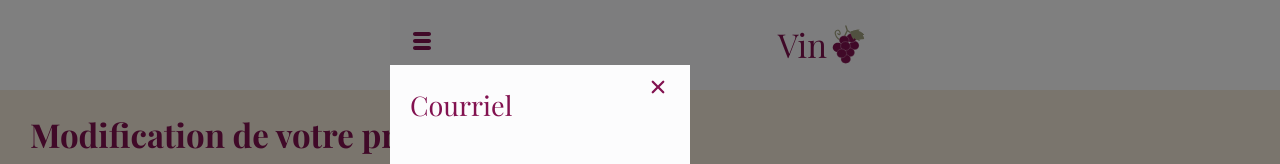
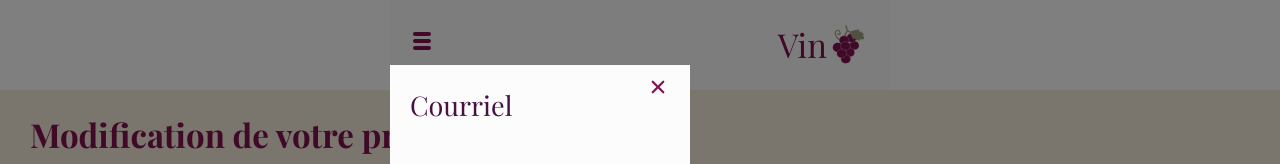
Before and after one commit to cambreau/Vino, a React (Vite) app in the folder frontend/: page /modifier-utilisateur/1 in a window 1280 px wide. Both pictures are taken after a click on the button "Ouvrir le menu". Shown: the top 164 px of the page. Built offline with nearby package versions, Linux system fonts and the light colour scheme; no server answers; a web font is replaced by a local one.

Commit message:
Changer la couleur d l'utilisateu et du courriel

```diff
--- a/frontend/src/components/components-partages/MenuEnHaut/MenuEnHaut.jsx
+++ b/frontend/src/components/components-partages/MenuEnHaut/MenuEnHaut.jsx
@@ -58,10 +58,10 @@ function MenuEnHaut({}) {
           <div className="absolute -left-(--rythme-base) mt-(--rythme-tres-serre) p-(--rythme-base) h-screen  min-w-[300px] bg-(--color-fond-secondaire)">
             <div className="flex justify-between mb-(--rythme-espace)">
               <header>
-                <h2 className="text-(--color-principal-300) text-(length:--taille-grand) font-display font-bold">
+                <h2 className="text-(--color-texte-premier) text-(length:--taille-grand) font-display font-bold">
                   {estConnecte && utilisateur ? utilisateur.nom : ""}
                 </h2>
-                <small className="text-(--color-principal-300) text-(length:--taille-moyen) font-display">
+                <small className="text-(--color-texte-premier) text-(length:--taille-moyen) font-display">
                   {estConnecte && utilisateur
                     ? utilisateur.courriel
                     : "Courriel"}
```
